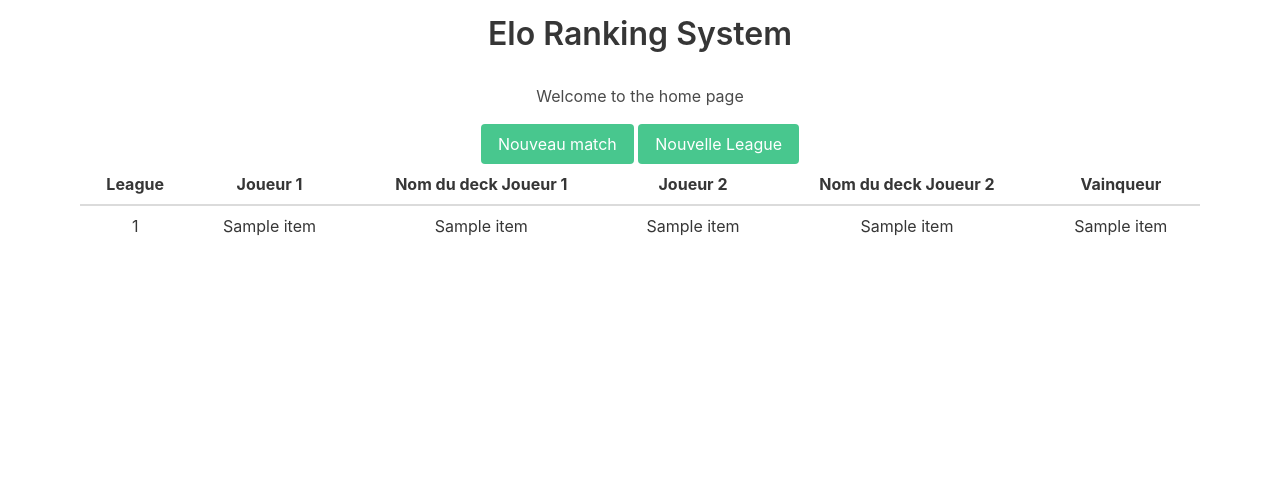
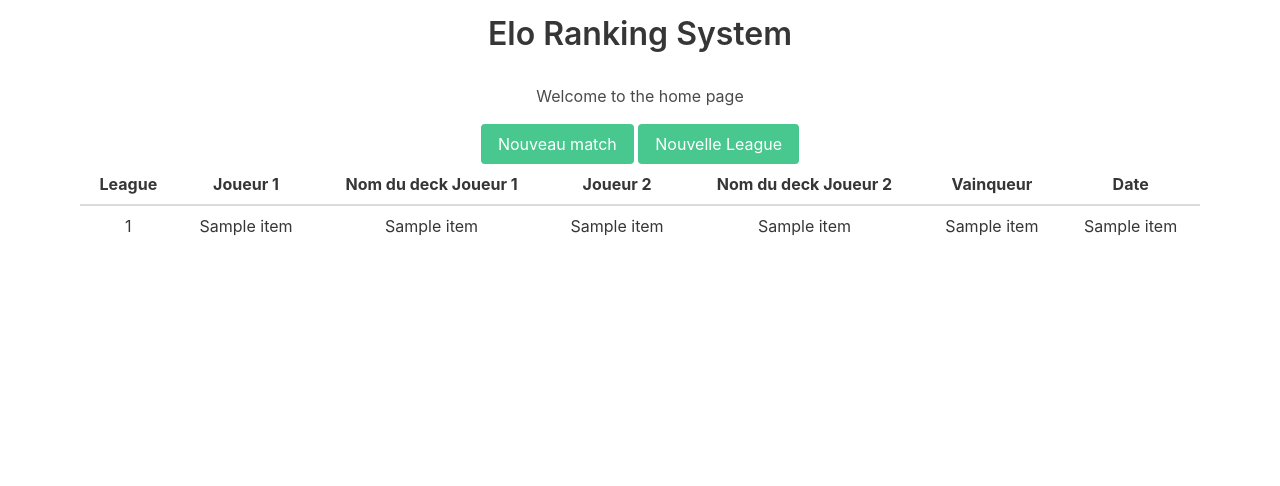
Before and after one commit to LJKhnor/EloRankingSystem, a Flask app: template projet/templates/index.html in a window 1280 px wide. Shown: the part 120-606 px from the top of the page. Run offline with Flask 2, Linux system fonts and the light colour scheme; the template is opened without the code that fills it: most values are stand-ins (such as "Sample title", 1, 10 or a date in 2020); some libraries are stand-ins or nearby versions.

```diff
--- a/projet/templates/index.html
+++ b/projet/templates/index.html
@@ -32,12 +32,13 @@
                     <th>Joueur 2</th>
                     <th>Nom du deck Joueur 2</th>
                     <th>Vainqueur</th>
+                    <th>Date</th>
                 </tr>
                 </thead>
                 {% for item in matches_fetched %}
                 <tbody>
                 <td value="{{ item.league_name }}">
-              {{ item[0] }}
+                    {{ item[0][1] }}
                 </td>
                 <td value="{{ item.id }}">
                     {{ item[1] }}
@@ -54,6 +55,9 @@
                 <td value="{{ item.id }}">
                     {{ item[5] }}
                 </td>
+                <td value="{{ item.id }}">
+                    {{ item[6] }}
+                </td>
                 </tbody>
                 {% endfor %}
             </table>
--- a/projet/views.py
+++ b/projet/views.py
@@ -27,8 +27,9 @@ def index():
             deck_1_name = deck_service.get_deck_by_id(match['deck_1_id'])['name']
             deck_2_name = deck_service.get_deck_by_id(match['deck_2_id'])['name']
             winner_name = player_service.get_player_by_id(match['winner_player_id'])['name']
+            date = match['date']
             matches_fetched.append(
-                ((league_id, league_name), player_1_name, deck_1_name, player_2_name, deck_2_name, winner_name))
+                ((league_id, league_name), player_1_name, deck_1_name, player_2_name, deck_2_name, winner_name, date))
 
     return render_template('index.html', **locals())
 
```
Lines whose indentation alone changed are shown as unchanged.
